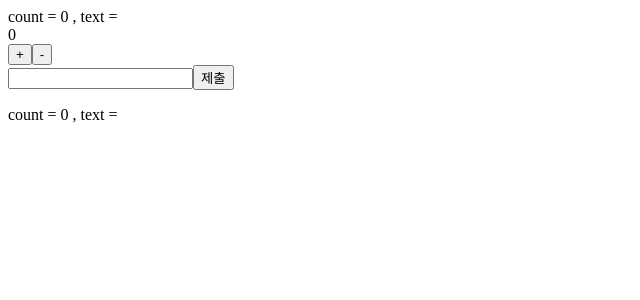
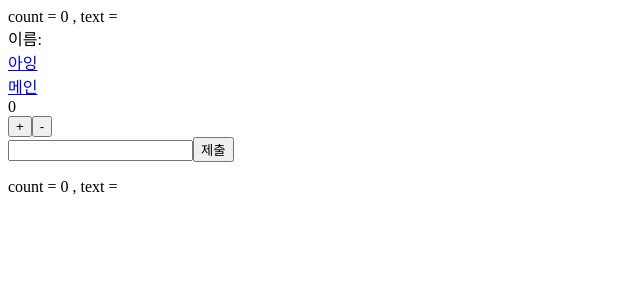
Before and after one commit to toswm128/recoil_Study, a React (Create React App) app in the folder recoil_ts/: page / in a window 1280 px wide. Shown: the top 300 px of the page, without its empty margins (0-640 px from the left). Built offline with nearby package versions, Linux system fonts and the light colour scheme.

Commit message:
[ADD] todoShowing

```diff
--- a/recoil_ts/src/Components/Header.tsx
+++ b/recoil_ts/src/Components/Header/Header.tsx
@@ -1,4 +1,5 @@
 import React from "react";
+import { Link } from "react-router-dom";
 
 interface HeaderType {
   selector: String;
@@ -9,6 +10,13 @@ const Header = ({ selector, todo }: HeaderType) => {
   return (
     <div>
       <div>{selector}</div>
+      <div>이름: {todo[todo.length - 1]}</div>
+      <div>
+        <Link to="/show">아잉</Link>
+      </div>
+      <div>
+        <Link to="/">메인</Link>
+      </div>
     </div>
   );
 };
--- a/recoil_ts/src/Components/TodoShowing.tsx
+++ b/recoil_ts/src/Components/TodoShowing/TodoShowing.tsx
@@ -1,6 +1,6 @@
 import React from "react";
-import { countText } from "../Stores/inputStore";
-import { todos } from "../Stores/inputStore";
+import { countText } from "../../Stores/inputStore";
+import { todos } from "../../Stores/inputStore";
 
 interface TodoType {
   selector: String;
@@ -12,6 +12,9 @@ const TodoShowing = ({ selector, todo }: TodoType) => {
   return (
     <div>
       <div>{selector}</div>
+      {todo.map((current, key) => {
+        return <div key={key}>{current}</div>;
+      })}
     </div>
   );
 };
--- a/recoil_ts/src/Containers/HeaderContainer.tsx
+++ b/recoil_ts/src/Containers/HeaderContainer.tsx
@@ -1,8 +1,8 @@
 import React from "react";
-import Header from "../Components/Header";
+import Header from "../Components/Header/Header";
 import { countText } from "../Stores/inputStore";
 import { todos } from "../Stores/inputStore";
-import { useRecoilState, useRecoilValue } from "recoil";
+import { useRecoilValue } from "recoil";
 
 const HeaderConstainer = () => {
   const selector = useRecoilValue<String>(countText);
--- a/recoil_ts/src/Containers/MainContainer.tsx
+++ b/recoil_ts/src/Containers/MainContainer.tsx
@@ -3,7 +3,7 @@ import { countText } from "../Stores/inputStore";
 import { todos } from "../Stores/inputStore";
 import useInput from "../hooks/useInput/useInput";
 import useCounter from "../hooks/useCounter/useCounter";
-import Main from "../Components/Main";
+import Main from "../Components/Main/Main";
 import { useRecoilState, useRecoilValue } from "recoil";
 
 const MainContainer = () => {
--- a/recoil_ts/src/Containers/TodoShowingContainer.tsx
+++ b/recoil_ts/src/Containers/TodoShowingContainer.tsx
@@ -1,12 +1,12 @@
 import React from "react";
-import TodoShowing from "../Components/TodoShowing";
+import TodoShowing from "../Components/TodoShowing/TodoShowing";
 import { countText } from "../Stores/inputStore";
 import { todos } from "../Stores/inputStore";
-import { useRecoilState, useRecoilValue } from "recoil";
+import { useRecoilValue } from "recoil";
 
 const TodoShowingContainer = () => {
   const selector = useRecoilValue<String>(countText);
-  const todo = useRecoilValue(todos);
+  const todo = useRecoilValue<Array<String>>(todos);
   console.log(selector, todo);
   return <TodoShowing selector={selector} todo={todo} />;
 };
--- a/recoil_ts/src/Pages/TodoShowingPage.tsx
+++ b/recoil_ts/src/Pages/TodoShowingPage.tsx
@@ -1,8 +1,14 @@
 import React from "react";
+import HeaderConstainer from "../Containers/HeaderContainer";
 import TodoShowingContainer from "../Containers/TodoShowingContainer";
 
 const TodoShowingPage = () => {
-  return <TodoShowingContainer />;
+  return (
+    <>
+      <HeaderConstainer />
+      <TodoShowingContainer />
+    </>
+  );
 };
 
 export default TodoShowingPage;
--- /dev/null
+++ b/recoil_ts/src/react-app-env.d.ts
@@ -0,0 +1 @@
+/// <reference types="react-scripts" />
```
Also changed, not shown: recoil_ts/src/Components/Main/Main.tsx (renamed from recoil_ts/src/Components/Main.tsx).
